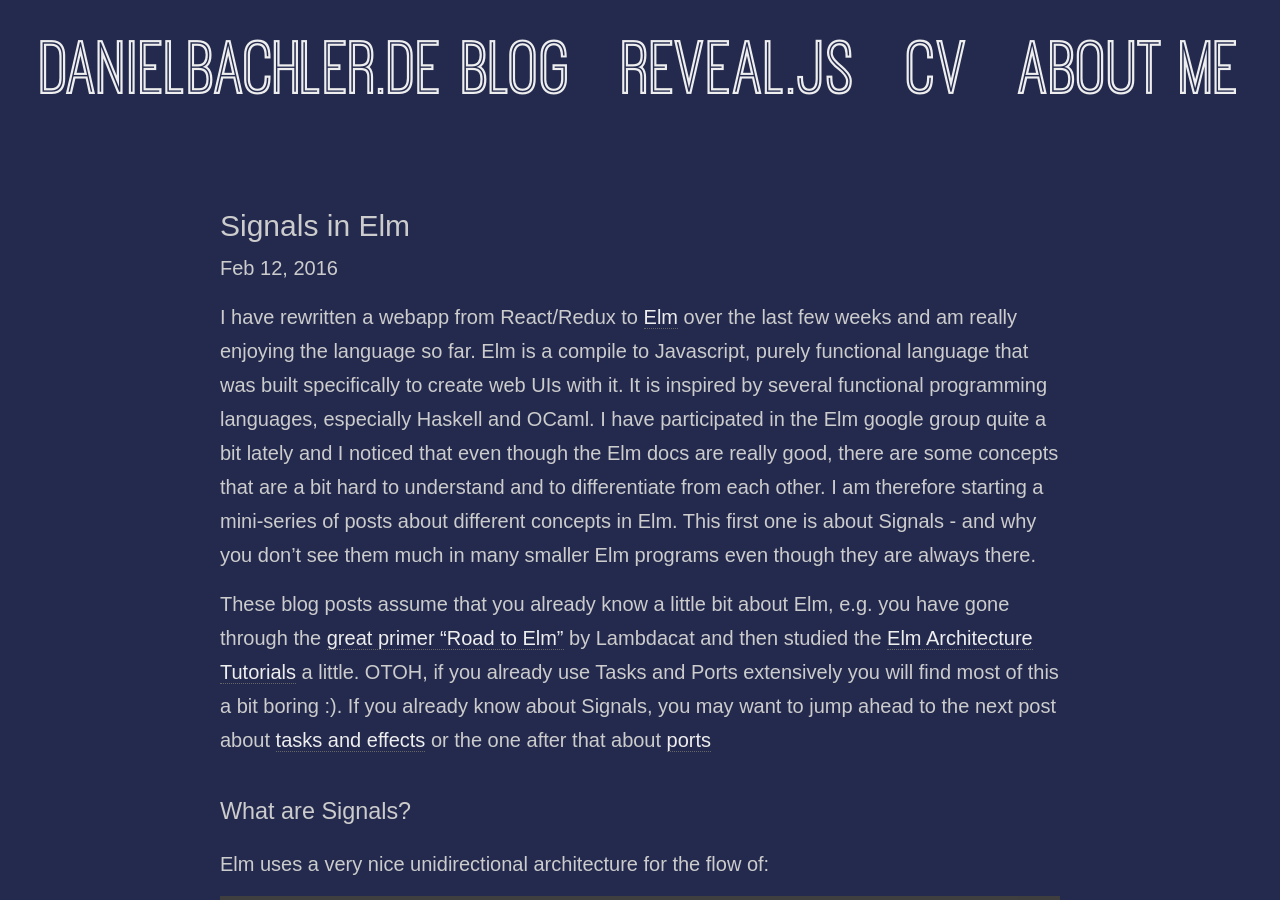
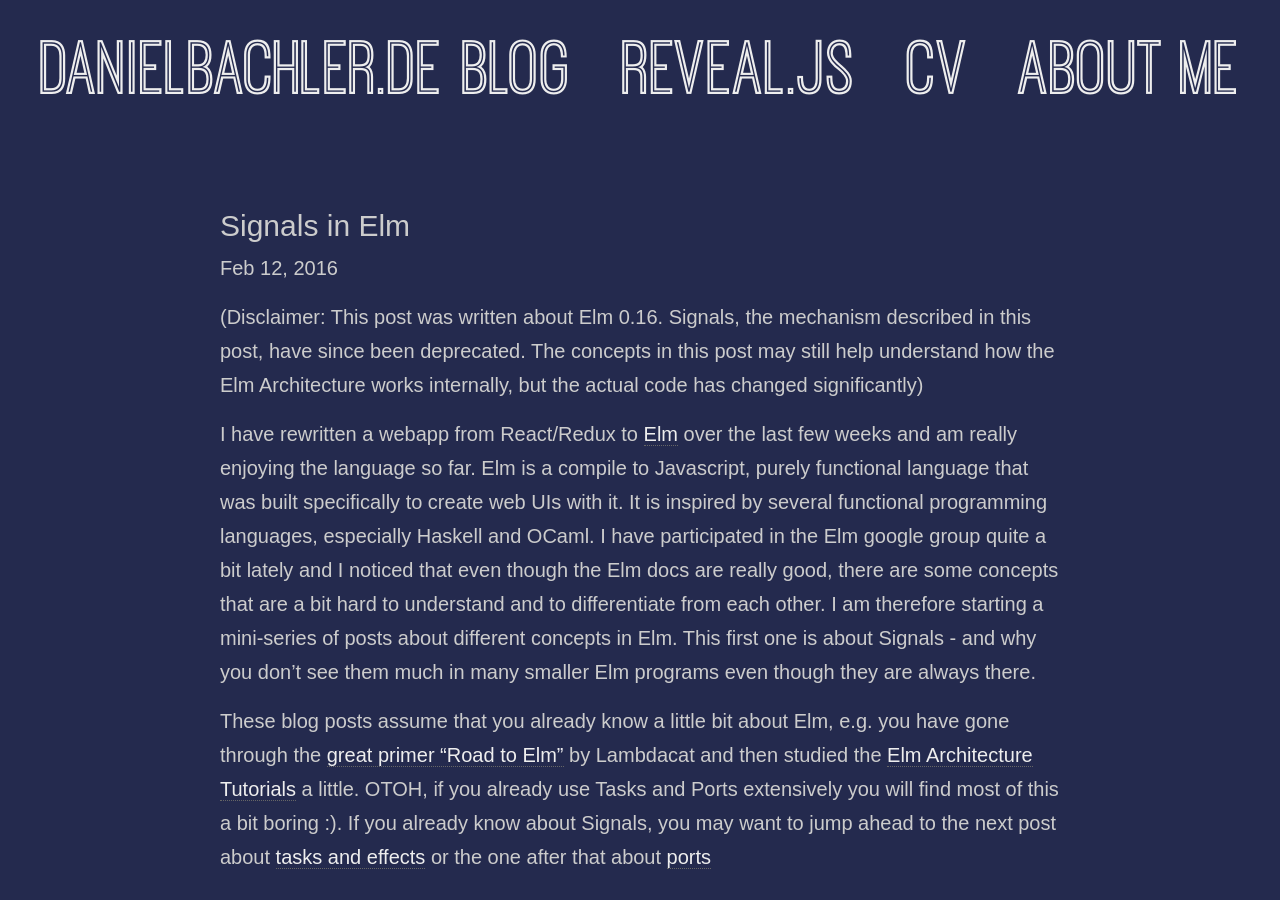
Before and after one commit to danyx23/danyx23.github.io, a Jekyll site: the page built from _posts/2016-02-12-signals-in-elm.md, in a window 1280 px wide and 900 px high. Built offline with Jekyll 4.4.1, drawn with Linux system fonts in a browser that asks for light colours.

Commit message:
Added disclaimers for old elm posts

```diff
--- a/_posts/2016-02-12-signals-in-elm.md
+++ b/_posts/2016-02-12-signals-in-elm.md
@@ -2,6 +2,8 @@
 layout: post
 title: Signals in Elm
 ---
+(Disclaimer: This post was written about Elm 0.16. Signals, the mechanism described in this post, have since been deprecated. The concepts in this post may still help understand how the Elm Architecture works internally, but the actual code has changed significantly)
+
 I have rewritten a webapp from React/Redux to [Elm](http://elm-lang.org/) over the last few weeks and am really enjoying the language so far. Elm is a compile to Javascript, purely functional language that was built specifically to create web UIs with it. It is inspired by several functional programming languages, especially Haskell and OCaml. I have participated in the Elm google group quite a bit lately and I noticed that even though the Elm docs are really good, there are some concepts that are a bit hard to understand and to differentiate from each other. I am therefore starting a mini-series of posts about different concepts in Elm. This first one is about Signals - and why you don't see them much in many smaller Elm programs even though they are always there.
 
 These blog posts assume that you already know a little bit about Elm, e.g. you have gone through the [great primer "Road to Elm"](http://www.lambdacat.com/road-to-elm-index/) by Lambdacat and then studied the [Elm Architecture Tutorials](https://github.com/evancz/elm-architecture-tutorial) a little. OTOH, if you already use Tasks and Ports extensively you will find most of this a bit boring :). If you already know about Signals, you may want to jump ahead to the next post about [tasks and effects]({% post_url 2016-02-19-tasks-and-effects-in-elm %}) or the one after that about [ports]({% post_url 2016-02-26-ports-in-elm %})
```
Also changed, not shown: _posts/2016-02-19-tasks-and-effects-in-elm.md (+2 -0 lines), _posts/2016-02-26-ports-in-elm.md (+2 -0 lines).
